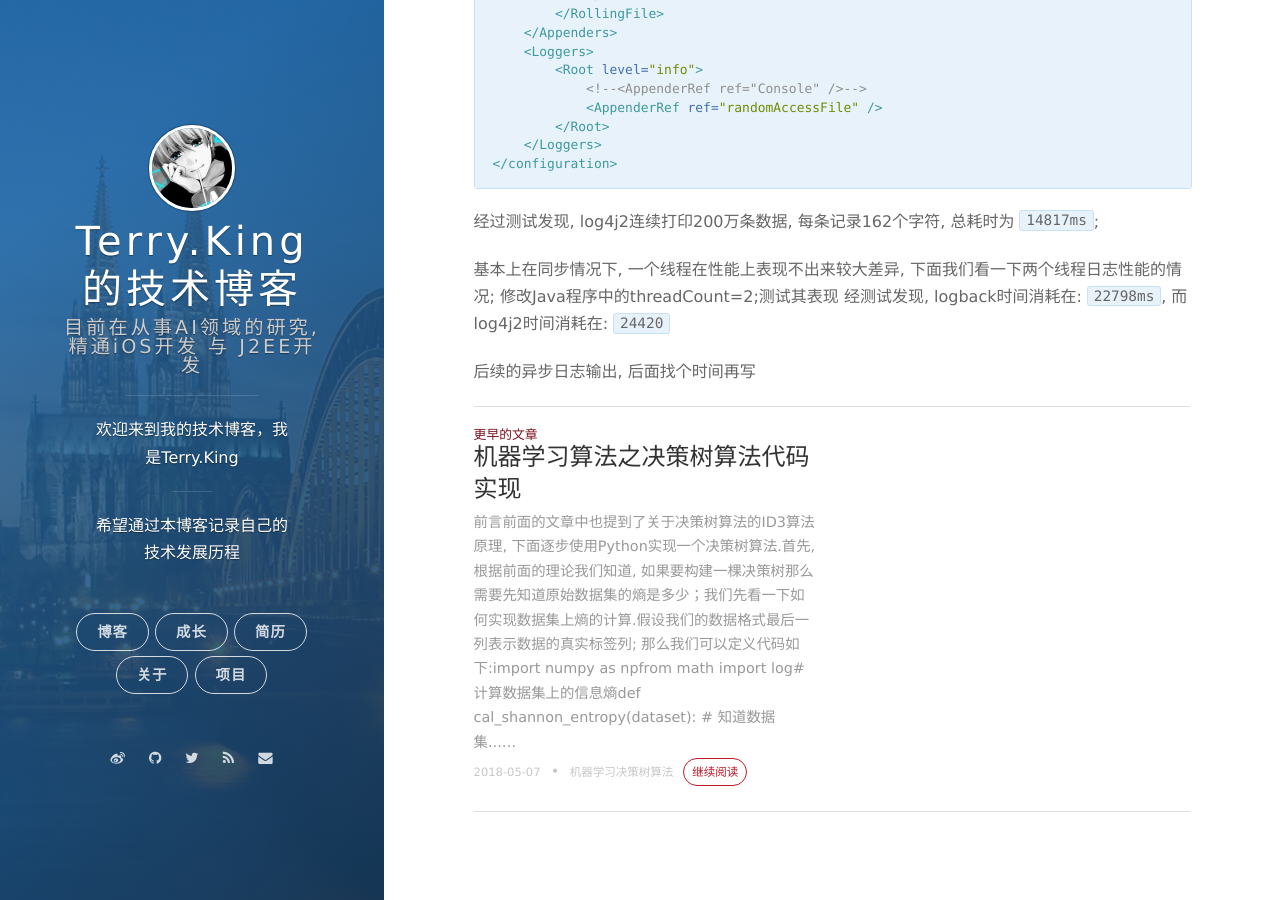
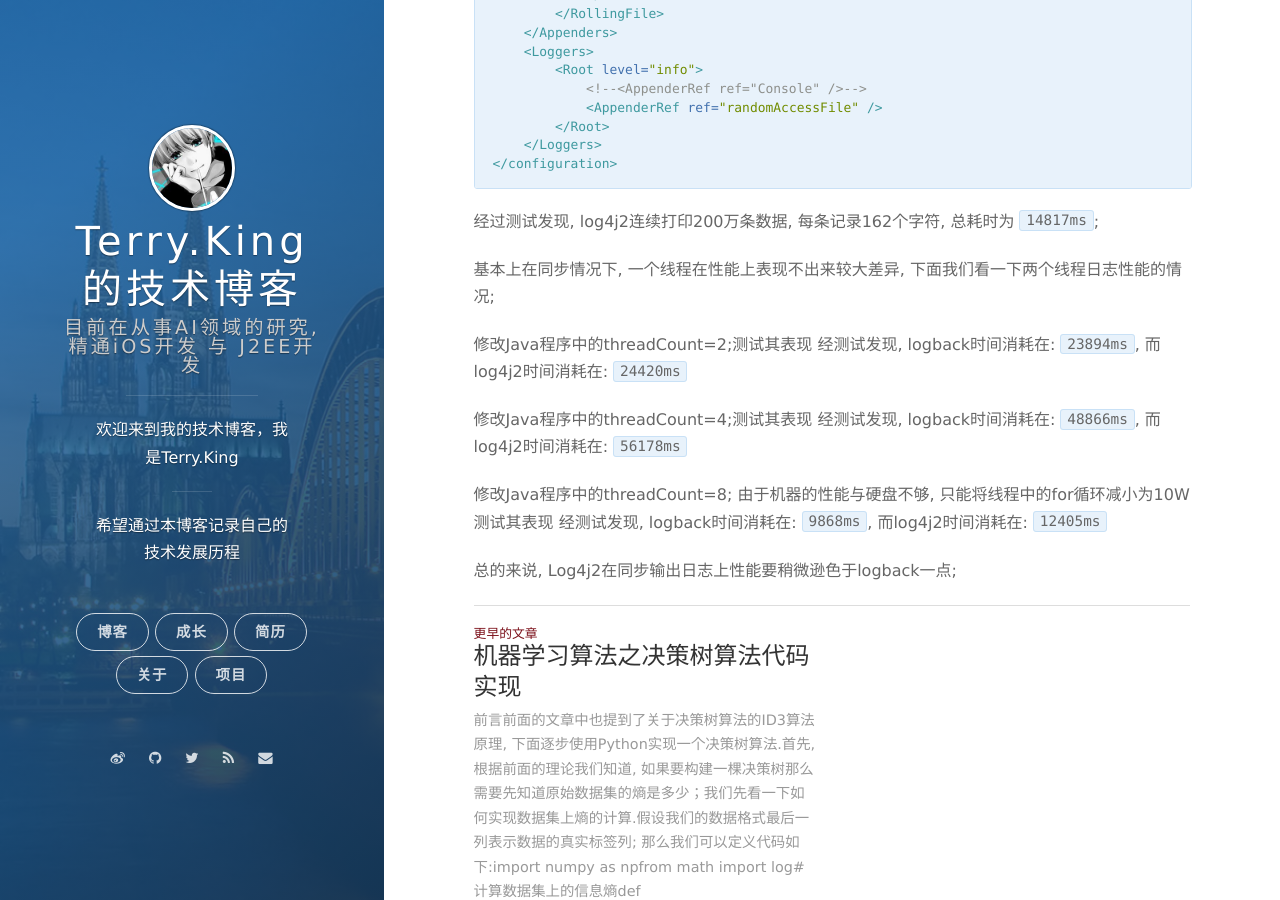
Before and after one commit to terryKing1992/terryKing1992.github.io, a Jekyll site: the page built from _posts/2018-08-23-log4j-log4j2-logback-performance-vs.md, in a window 1280 px wide and 900 px high, scrolled down 5563 px. Built offline with Jekyll 4.4.1, drawn with Linux system fonts in a browser that asks for light colours; nearby versions of some CDN libraries; comment, search, counter and statistics services are not loaded.

Commit message:
加大线程数来测试性能.

````diff
--- a/_posts/2018-08-23-log4j-log4j2-logback-performance-vs.md
+++ b/_posts/2018-08-23-log4j-log4j2-logback-performance-vs.md
@@ -282,7 +282,14 @@ public class HelloWorldController {
 经过测试发现, log4j2连续打印200万条数据, 每条记录162个字符, 总耗时为 ```14817ms```;
 
 基本上在同步情况下, 一个线程在性能上表现不出来较大差异, 下面我们看一下两个线程日志性能的情况;
+
 修改Java程序中的threadCount=2;测试其表现
-经测试发现, logback时间消耗在: ```22798ms```, 而log4j2时间消耗在: ```24420```
+经测试发现, logback时间消耗在: ```23894ms```, 而log4j2时间消耗在: ```24420ms```
 
-后续的异步日志输出, 后面找个时间再写
+修改Java程序中的threadCount=4;测试其表现
+经测试发现, logback时间消耗在: ```48866ms```, 而log4j2时间消耗在: ```56178ms```
+
+修改Java程序中的threadCount=8; 由于机器的性能与硬盘不够, 只能将线程中的for循环减小为10W测试其表现
+经测试发现, logback时间消耗在: ```9868ms```, 而log4j2时间消耗在: ```12405ms```
+
+总的来说, Log4j2在同步输出日志上性能要稍微逊色于logback一点;
````
